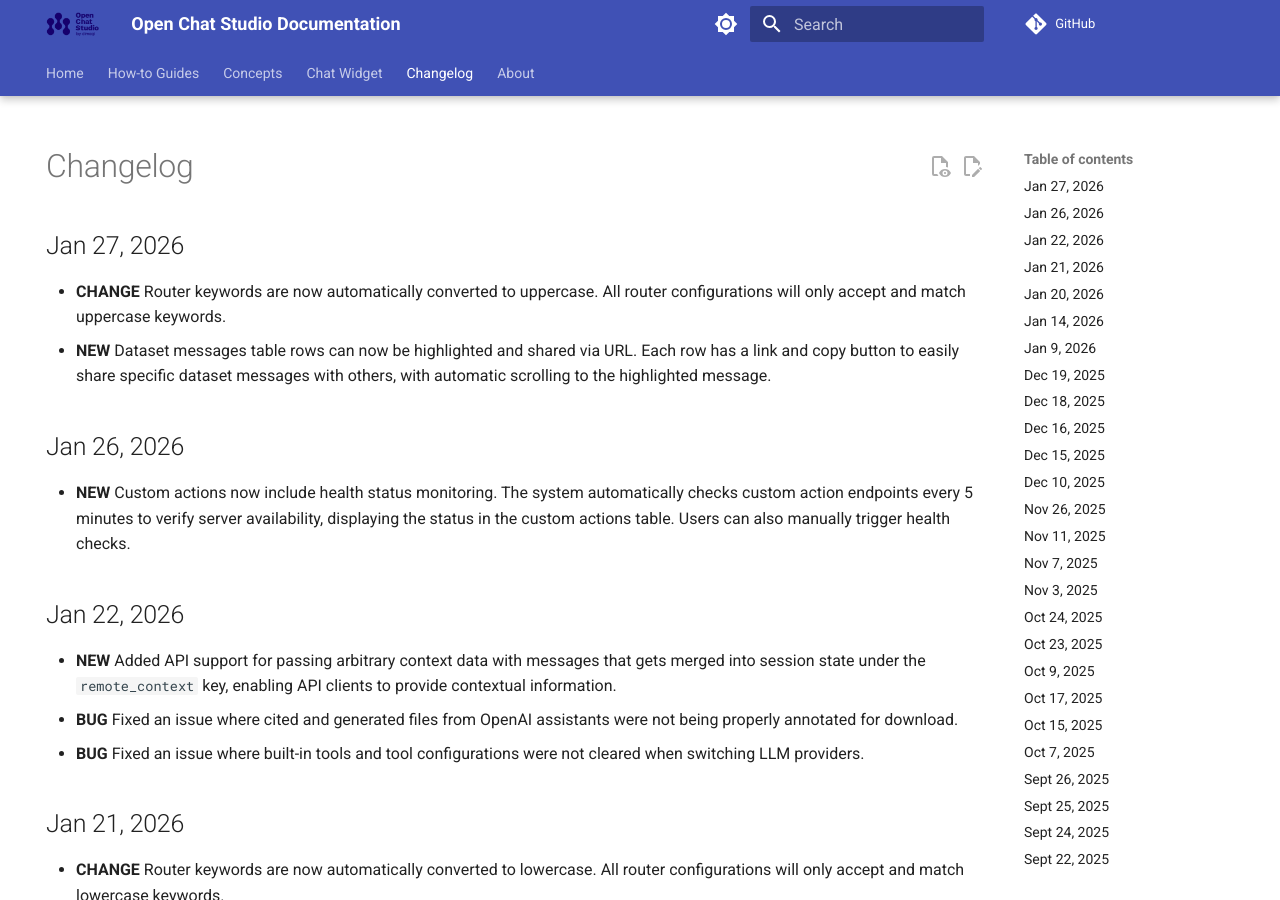
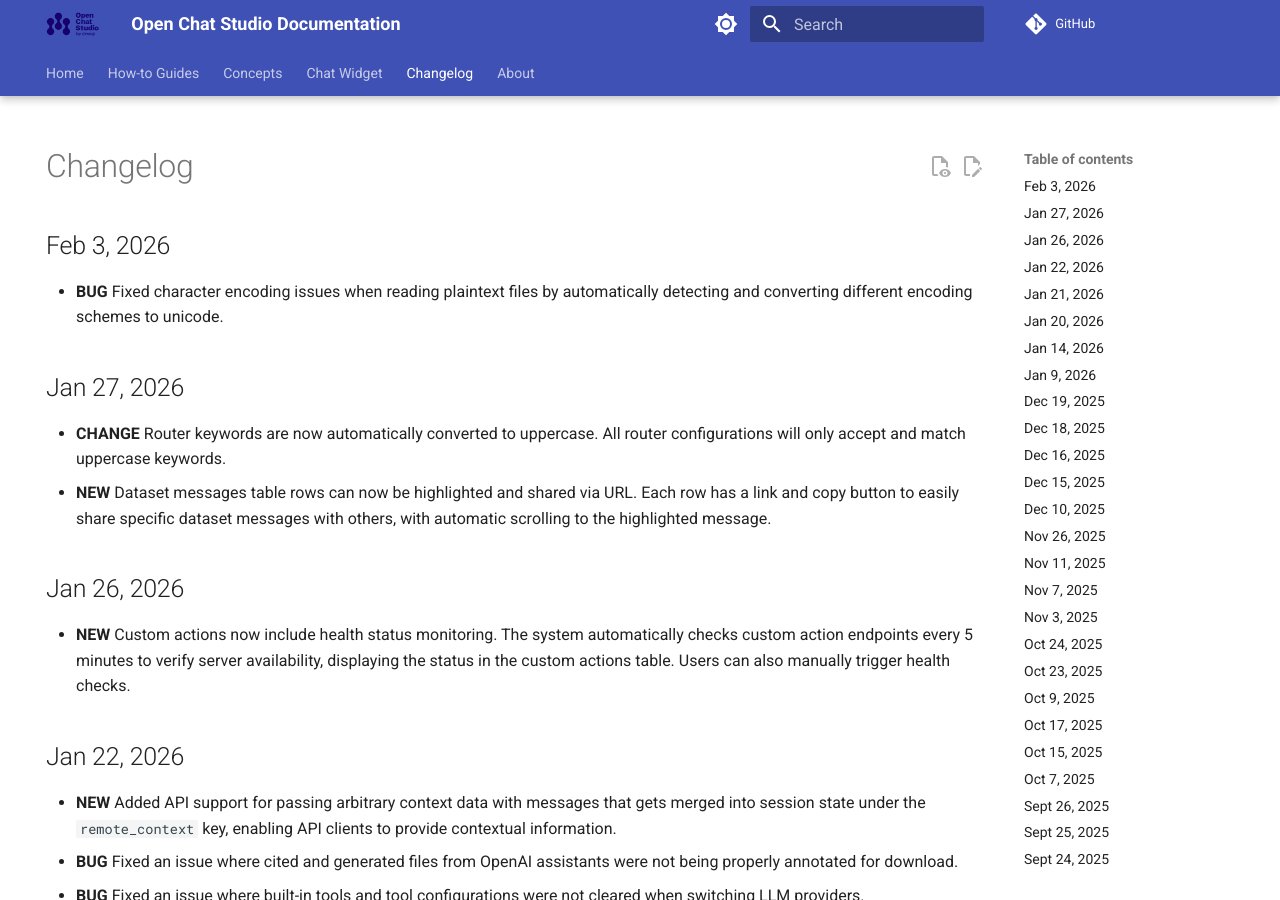
Before and after one commit to dimagi/open-chat-studio-docs, an MkDocs documentation site: the page built from docs/changelog.md, in a window 1280 px wide and 900 px high. Built offline with MkDocs 1.6.1 and Material for MkDocs 9.7.7, drawn with Linux system fonts in a browser that asks for light colours; emoji names are drawn with the system emoji font; a script that is not in the unit is left out; comment, search, counter and statistics services are not loaded.

Commit message:
update changelog and docs from OCS PR #2749
Co-Authored-By: Claude Sonnet 4.5 <noreply@anthropic.com>

```diff
--- a/docs/changelog.md
+++ b/docs/changelog.md
@@ -4,6 +4,9 @@ hide:
 ---
 
 # Changelog
+## Feb 3, 2026
+* **BUG** Fixed character encoding issues when reading plaintext files by automatically detecting and converting different encoding schemes to unicode.
+
 ## Jan 27, 2026
 * **CHANGE** Router keywords are now automatically converted to uppercase. All router configurations will only accept and match uppercase keywords.
 * **NEW** Dataset messages table rows can now be highlighted and shared via URL. Each row has a link and copy button to easily share specific dataset messages with others, with automatic scrolling to the highlighted message.
```
